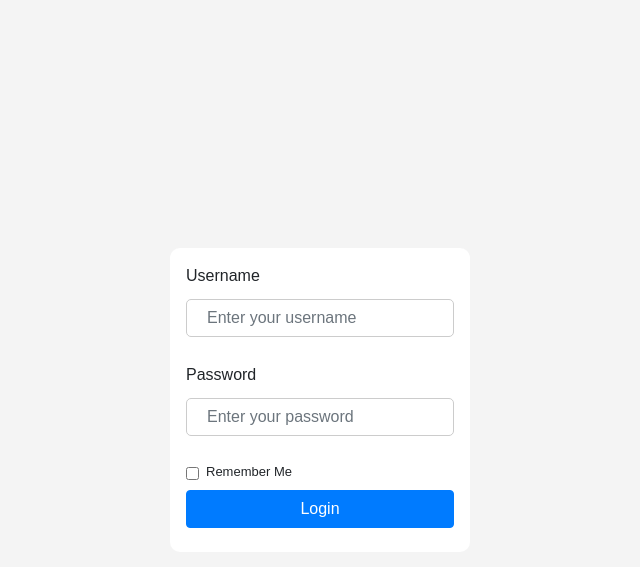
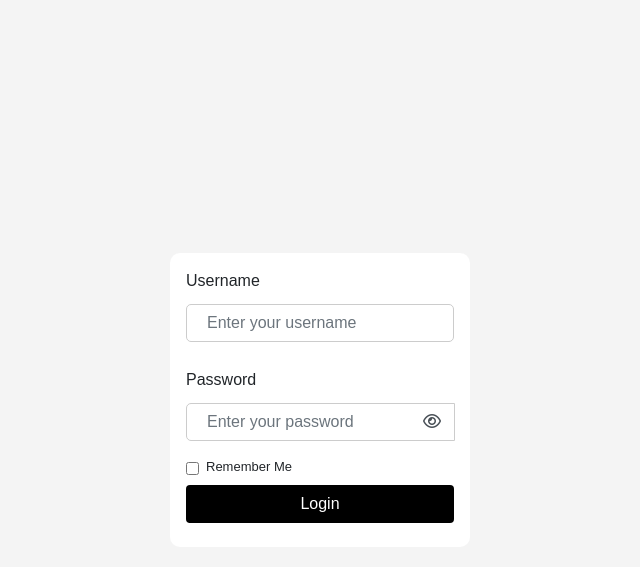
Before and after one commit to AFDanao/ncp3106_grp4, a PHP site: page / in a window 1280 px wide. Shown: the top 567 px of the page, without its empty margins (320-960 px from the left). Run offline with PHP 8.4, Linux system fonts and the light colour scheme; some libraries are stand-ins or nearby versions.

Commit message:
Update index.php

```diff
--- a/index.php
+++ b/index.php
@@ -17,7 +17,6 @@ if ($_SERVER["REQUEST_METHOD"] == "POST") {
         $error = "Invalid username or password. Please try again.";
     }
 }
-
 ?>
 
 <!DOCTYPE html>
@@ -27,6 +26,7 @@ if ($_SERVER["REQUEST_METHOD"] == "POST") {
     <meta name="viewport" content="width=device-width, initial-scale=1.0">
     <title>Login Page</title>
     <link rel="stylesheet" href="https://stackpath.bootstrapcdn.com/bootstrap/4.5.2/css/bootstrap.min.css">
+    <link rel="stylesheet" href="https://cdnjs.cloudflare.com/ajax/libs/font-awesome/5.15.3/css/all.min.css">
     <style>
         body {
             font-family: 'Poppins', sans-serif;
@@ -95,6 +95,22 @@ if ($_SERVER["REQUEST_METHOD"] == "POST") {
         .small-text {
             font-size: small;
         }
+
+        .btn-custom {
+             background-color: black;
+             color: white;
+        }
+        .password-eye {
+        position: absolute;
+        right: 1px;
+        top: 55%;
+        transform: translateY(-50%);
+        cursor: pointer;
+        }
+        .input-group-text {
+        background-color: transparent;
+        border: none;
+       }
     </style>
 </head>
 <body>
@@ -107,7 +123,14 @@ if ($_SERVER["REQUEST_METHOD"] == "POST") {
 
             <div class="form-group">
                 <label for="password">Password</label>
-                <input type="password" class="form-control" placeholder="Enter your password" name="password" required>
+                <div class="input-group">
+                    <input type="password" class="form-control" placeholder="Enter your password" name="password" id="password" required>
+                    <div class="input-group-append">
+                        <span class="input-group-text password-eye" onclick="togglePasswordVisibility()">
+                            <i id="eye-icon" class="fa fa-eye"></i>
+                        </span>
+                    </div>
+                </div>
             </div>
 
             <div class="form-check">
@@ -115,9 +138,27 @@ if ($_SERVER["REQUEST_METHOD"] == "POST") {
                 <label class="form-check-label small-text" for="remember">Remember Me</label>
             </div>
 
-            <button type="submit" class="btn btn-primary">Login</button>
+            <button type="submit" class="btn btn-custom">Login</button>
             <span><?php echo $error ?></span>
         </form>
     </div>
+
+    <script src="https://kit.fontawesome.com/a076d05399.js"></script>
+    <script>
+        function togglePasswordVisibility() {
+            var passwordField = document.getElementById("password");
+            var eyeIcon = document.getElementById("eye-icon");
+
+            if (passwordField.type === "password") {
+                passwordField.type = "text";
+                eyeIcon.classList.remove("fa-eye");
+                eyeIcon.classList.add("fa-eye-slash");
+            } else {
+                passwordField.type = "password";
+                eyeIcon.classList.remove("fa-eye-slash");
+                eyeIcon.classList.add("fa-eye");
+            }
+        }
+    </script>
 </body>
 </html>
```
